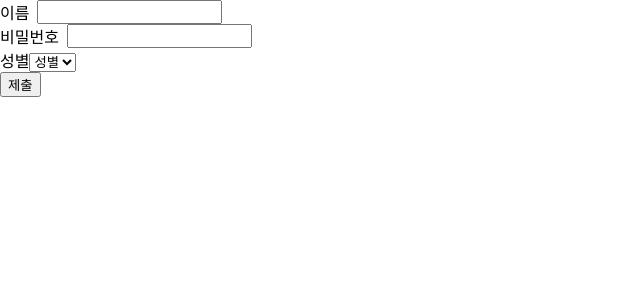
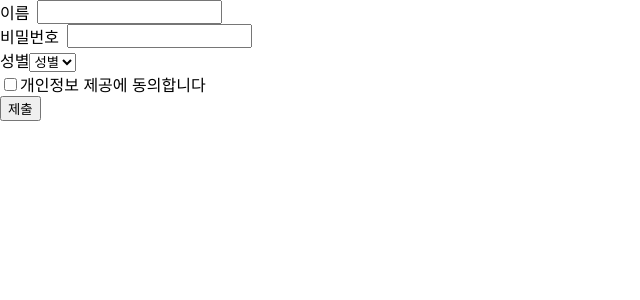
Before and after one commit to Kyoorim/form-practice, a React (Vite) app: page /join in a window 1280 px wide. Shown: the top 300 px of the page, without its empty margins (0-640 px from the left). Built offline with nearby package versions, Linux system fonts and the light colour scheme.

Commit message:
feat/add checkbox

```diff
--- /dev/null
+++ b/src/components/CheckBoxField.tsx
@@ -0,0 +1,33 @@
+import { FunctionComponent } from "react";
+import { CheckboxProps } from "../types/InputProps";
+import useInput from "../hooks/useInput";
+
+const CheckboxField: FunctionComponent<CheckboxProps> = ({
+  source,
+  label,
+  validate,
+}) => {
+  const { value, onChange, error } = useInput({
+    source,
+    validate,
+  });
+
+  const errorMessage = error[source];
+
+  return (
+    <div>
+      <label htmlFor={source}>
+        <input
+          type="checkbox"
+          name={source}
+          checked={value}
+          onChange={(e) => onChange(e.target.checked)}
+        />
+        {label}
+      </label>
+      {errorMessage && <span style={{ color: "red" }}>{errorMessage}</span>}
+    </div>
+  );
+};
+
+export default CheckboxField;
--- a/src/components/SelectBoxField.tsx
+++ b/src/components/SelectBoxField.tsx
@@ -6,7 +6,7 @@ const SelectboxField: FunctionComponent<SelectboxProps> = ({
   source,
   label,
   validate,
-    options,
+  options,
 }) => {
   const { value, onChange, error } = useInput({ source, validate });
 
@@ -29,6 +29,7 @@ const SelectboxField: FunctionComponent<SelectboxProps> = ({
           ))}
         </select>
       </label>
+      {errorMessage && <span style={{ color: "red" }}>{errorMessage}</span>}
     </div>
   );
 };
--- a/src/components/SimpleForm.tsx
+++ b/src/components/SimpleForm.tsx
@@ -1,11 +1,11 @@
 import { createContext, PropsWithChildren, useMemo, useState } from "react";
 
 type Error = Record<string, string | undefined>;
-export type Value = Record<string, string | undefined>;
+export type Value = Record<string, string | undefined | boolean>;
 
 type FormContextType = {
   setValues: (v: Value) => void;
-  values: Record<string, string | undefined>;
+  values: Value;
   error: Error;
   setError: (errorMessage: Error) => void;
 };
@@ -22,11 +22,13 @@ const SimpleForm = ({ children }: PropsWithChildren<{}>) => {
     name: "",
     password: "",
     sex: undefined,
+    checkbox: undefined,
   });
   const [error, setError] = useState<Error>({
     name: undefined,
     password: undefined,
     sex: undefined,
+    checkbox: undefined,
   });
 
   const value = useMemo(
@@ -34,7 +36,7 @@ const SimpleForm = ({ children }: PropsWithChildren<{}>) => {
     [setValues, values, error, setError]
   );
   console.log("values -->", values);
-  console.log("values.sex -->", values.sex);
+  console.log("values.checkbox -->", values.checkbox);
 
   const onClick = (e: React.MouseEvent<HTMLButtonElement>) => {
     e.preventDefault();
@@ -42,11 +44,18 @@ const SimpleForm = ({ children }: PropsWithChildren<{}>) => {
     const isValid =
       (!error?.name || error?.name.trim() === "") &&
       (!error?.password || error?.password.trim() === "") &&
-      values.sex !== undefined;
+      !!values.sex &&
+      values.sex !== "성별" &&
+      values.checkbox === true;
 
     if (isValid) {
       alert(JSON.stringify(values));
-      setValues({});
+      setValues({
+        name: "",
+        password: "",
+        sex: undefined,
+        checkbox: undefined,
+      });
     } else {
       alert("제출 실패");
     }
--- a/src/containers/UserInfoForm.tsx
+++ b/src/containers/UserInfoForm.tsx
@@ -1,7 +1,8 @@
 import SelectboxField from "../components/SelectBoxField";
 import SimpleForm from "../components/SimpleForm";
 import TextField from "../components/TextField";
-import { max, min, required } from "../validation";
+import CheckboxField from "../components/CheckBoxField";
+import { isChecked, max, min, required } from "../validation";
 
 function UserInfoForm(): JSX.Element {
   return (
@@ -23,6 +24,12 @@ function UserInfoForm(): JSX.Element {
           { value: "여성", label: "여성" },
         ]}
       />
+      <CheckboxField
+        label={"개인정보 제공에 동의합니다"}
+        type="checkbox"
+        source={"checkbox"}
+        validate={[isChecked("개인정보 제공에 동의 체크해주세요")]}
+      />
     </SimpleForm>
   );
 }
--- a/src/hooks/useInput.tsx
+++ b/src/hooks/useInput.tsx
@@ -1,6 +1,6 @@
 import { InputProps } from "../types/InputProps";
-import { useCallback, useContext, useState } from "react";
-import {FormContext, Value} from "../components/SimpleForm";
+import { useCallback, useContext } from "react";
+import { FormContext } from "../components/SimpleForm";
 
 interface UseInputProps extends Pick<InputProps, "source" | "validate"> {}
 
@@ -12,11 +12,11 @@ function useInput(props: UseInputProps) {
   const { setValues, values, error, setError } = useContext(FormContext);
 
   const onChange = useCallback(
-    (value: string) => {
-        setValues({
-            ...values,
-            [props.source]: value
-        });
+    (value: string | boolean) => {
+      setValues({
+        ...values,
+        [props.source]: value,
+      });
 
       const errorMessage = props.validate
         .map((validator: Validator) => validator(value))
--- a/src/validation/index.ts
+++ b/src/validation/index.ts
@@ -1,5 +1,10 @@
 export const required = (message: string) => (value?: string) => {
-    if (value === undefined || value === null) return message;
+  if (value === undefined || value === "성별") return message;
+  else return undefined;
+};
+
+export const isChecked = (message: string) => (value?: boolean) => {
+  if (value === false) return message;
   else return undefined;
 };
 
```
Also changed, not shown: src/types/InputProps.ts (+8 -0 lines). Lines whose indentation alone changed are shown as unchanged.
